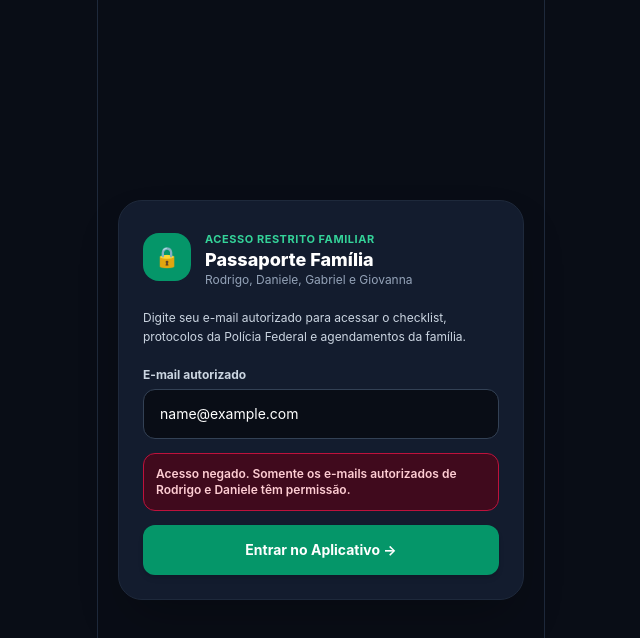
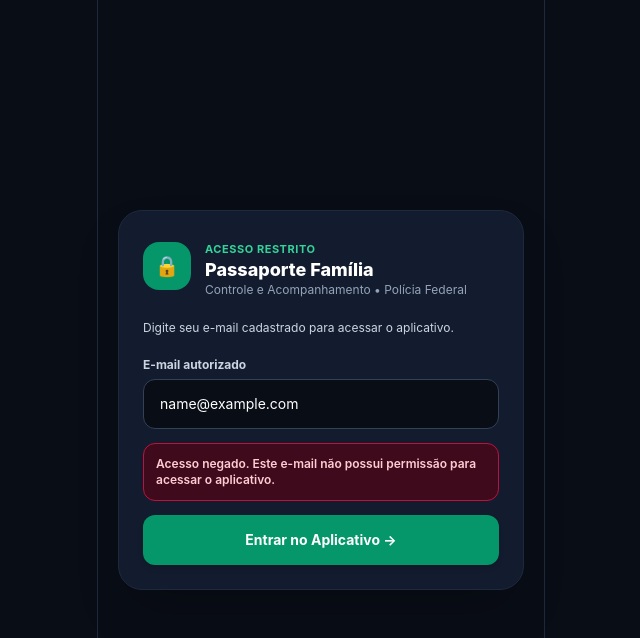
Before and after one commit to rodrigocsantos1-git/passaporte-familia, a plain HTML site: page index.html in a window 1280 px wide. Both pictures are taken after typing "name@example.com" into the empty fields and a click on the button "Entrar no Aplicativo →". Shown: the top 638 px of the page, without its empty margins (319-959 px from the left). Drawn offline with nearby package versions, Linux system fonts and the light colour scheme.

Commit message:
Update index.html

```diff
--- a/index.html
+++ b/index.html
@@ -15,20 +15,20 @@
 </head>
 <body class="bg-[#090d16] text-slate-50 antialiased m-0 p-0">
 
-  <!-- TELA DE BLOQUEIO (ACESSO EXCLUSIVO RODRIGO E DANIELE) -->
+  <!-- TELA DE BLOQUEIO (SEM EXPOR NOMES DOS USUÁRIOS) -->
   <div id="auth-gate" class="max-w-md mx-auto min-h-screen flex flex-col justify-center px-5 py-8 bg-[#090d16] border-x border-slate-800">
     <div class="bg-[#131c2e] border border-slate-800 rounded-3xl p-6 space-y-5 shadow-2xl">
       <div class="flex items-center gap-3.5">
         <div class="w-12 h-12 rounded-2xl bg-emerald-600 text-white flex items-center justify-center shrink-0 font-bold text-xl">🔒</div>
         <div>
-          <span class="text-[11px] font-bold uppercase tracking-wider text-emerald-400">Acesso Restrito Familiar</span>
+          <span class="text-[11px] font-bold uppercase tracking-wider text-emerald-400">Acesso Restrito</span>
           <h1 class="text-lg font-extrabold text-white leading-tight">Passaporte Família</h1>
-          <p class="text-xs text-slate-400">Rodrigo, Daniele, Gabriel e Giovanna</p>
+          <p class="text-xs text-slate-400">Controle e Acompanhamento • Polícia Federal</p>
         </div>
       </div>
 
       <p class="text-xs text-slate-300 leading-relaxed">
-        Digite seu e-mail autorizado para acessar o checklist, protocolos da Polícia Federal e agendamentos da família.
+        Digite seu e-mail cadastrado para acessar o aplicativo.
       </p>
 
       <form onsubmit="handleAuthSubmit(event)" class="space-y-3.5" novalidate>
@@ -39,7 +39,7 @@
         </div>
 
         <div id="auth-error" class="hidden p-3 rounded-xl bg-rose-950/80 border border-rose-700 text-rose-200 text-xs font-semibold">
-          Acesso negado. Somente os e-mails autorizados de Rodrigo e Daniele têm permissão.
+          Acesso negado. Este e-mail não possui permissão para acessar o aplicativo.
         </div>
 
         <button type="submit" class="w-full min-h-[50px] px-4 py-3 rounded-xl font-bold text-sm bg-emerald-600 hover:bg-emerald-500 text-white shadow-md flex items-center justify-center gap-2">
@@ -167,7 +167,7 @@
     </main>
 
     <div id="toast" class="fixed bottom-24 left-1/2 -translate-x-1/2 z-50 px-4 py-3 rounded-xl bg-white text-slate-950 text-xs font-bold shadow-lg transition-all opacity-0 pointer-events-none">
-      <span id="toast-message"> Copiado!</span>
+      <span id="toast-message">✅ Copiado!</span>
     </div>
 
     <nav class="fixed bottom-0 left-1/2 -translate-x-1/2 w-full max-w-md z-40 bg-[#131c2e]/95 backdrop-blur-md border-t border-slate-800 px-2 py-1.5 grid grid-cols-3 gap-1">
```
